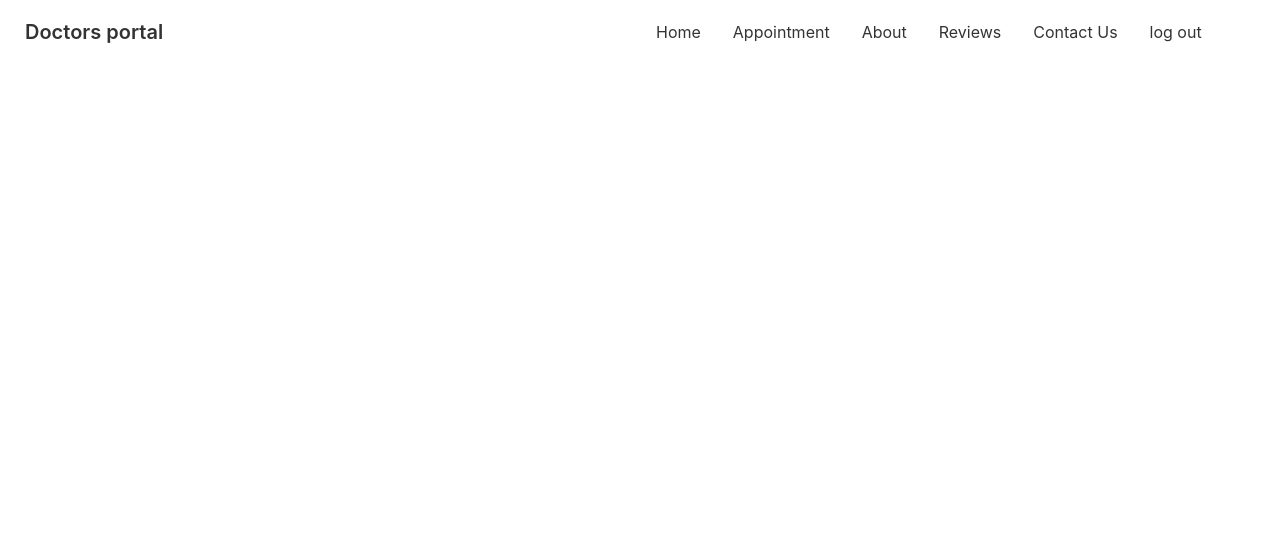
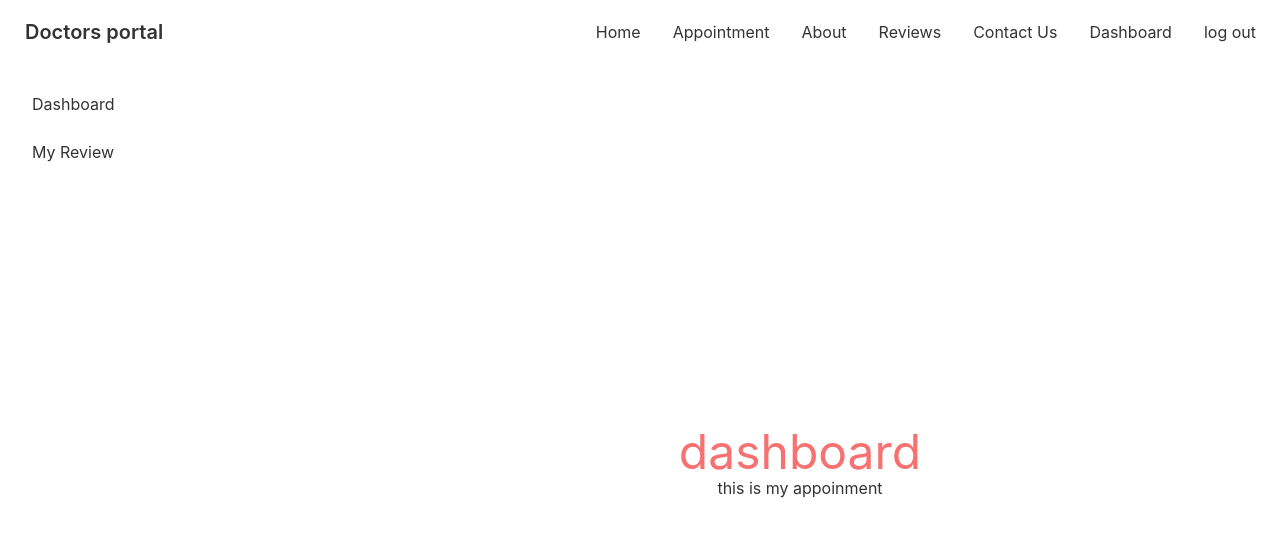
Before and after one commit to akashwebs/doctors-appoinment-client, a React (Create React App) app: page /dashboard in a window 1280 px wide. Shown: the top 536 px of the page. Built offline with nearby package versions, Linux system fonts and the light colour scheme; no server answers; sample sign-in values are in the browser's storage.

Commit message:
added dashboard setup and day by day sloat system

```diff
--- a/src/App.js
+++ b/src/App.js
@@ -9,13 +9,16 @@ import Login from './Pages/Login/Login';
 import SignUp from './Pages/Login/SignUp';
 import RequireAuth from './Pages/Login/RequireAuth';
 import { ToastContainer } from 'react-toastify';
+import Dashboard from './Pages/Dashboard/Dashboard';
+import MyAppoinment from './Pages/Dashboard/MyAppoinment';
+import MyReview from './Pages/Dashboard/MyReview';
 
-const publicRoute=[
-  {path:'/', name:'Home', Component:'Home'},
-  {path:'/home', name:'Home', Component:'Home'},
-  {path:'/About', name:'About', Component:'About'},
-  {path:'/login', name:'Login', Component:'Login'},
-  {path:'/signup', name:'SignUp', Component:'SignUp'},
+const publicRoute = [
+  { path: '/', name: 'Home', Component: 'Home' },
+  { path: '/home', name: 'Home', Component: 'Home' },
+  { path: '/About', name: 'About', Component: 'About' },
+  { path: '/login', name: 'Login', Component: 'Login' },
+  { path: '/signup', name: 'SignUp', Component: 'SignUp' },
 ]
 
 
@@ -30,10 +33,18 @@ function App() {
         <Route path='/login' element={<Login></Login>}></Route>
         <Route path='/signup' element={<SignUp></SignUp>}></Route>
         <Route path='/appointment' element={
-        <RequireAuth>
-          <Appoinment></Appoinment>
-        </RequireAuth>
+          <RequireAuth>
+            <Appoinment></Appoinment>
+          </RequireAuth>
         }></Route>
+        <Route path='/dashboard' element={
+          <RequireAuth>
+            <Dashboard></Dashboard>
+          </RequireAuth>
+        }>
+          <Route index  element={<MyAppoinment></MyAppoinment>}></Route>
+          <Route path='myreview' element={<MyReview></MyReview>}></Route>
+        </Route>
 
       </Routes>
       <ToastContainer></ToastContainer>
--- a/src/Pages/Appoinment/AppoinmentModal.js
+++ b/src/Pages/Appoinment/AppoinmentModal.js
@@ -6,7 +6,7 @@ import {  toast } from 'react-toastify';
 
 
 
-const AppoinmentModal = ({ tretment, date,setTreatment }) => {
+const AppoinmentModal = ({ tretment, date,setTreatment,refetch }) => {
     const [user] = useAuthState(auth)
     const { _id, name, slots } = tretment
     const formatedDate=format(date,'PP')
@@ -35,6 +35,7 @@ const AppoinmentModal = ({ tretment, date,setTreatment }) => {
        .then(data=>{
            if(data.success){
                 toast.success(`successfully booking appoinment ${formatedDate} and ${bookingTime}`)
+                refetch();
                 setTreatment(null)
             }else{
                 toast.error(`already appoinment exsist ${data.exists?.date} and ${data.exists?.slot}`)
--- a/src/Pages/Appoinment/AvailableAppoinment.js
+++ b/src/Pages/Appoinment/AvailableAppoinment.js
@@ -1,34 +1,50 @@
 import { format } from 'date-fns';
 import React, { useEffect, useState } from 'react';
+import { useQuery } from 'react-query';
+import Looding from '../Shared/Looding/Looding';
 import AppoinmentModal from './AppoinmentModal';
 import Services from './Services';
 
-const AvailableAppoinment = ({date}) => {
+const AvailableAppoinment = ({ date }) => {
 
-    const [services, setService]=useState([])
-    const [tretment, setTreatment]=useState(null)
-    useEffect(()=>{
-        fetch('http://localhost:5000/services')
-        .then(res=>res.json())
-        .then(data=>setService(data));
-    },[])
+    // const [services, setService]=useState([])
+    const [tretment, setTreatment] = useState(null)
 
+    const formatedDate = format(date, 'PP');
+
+    const { data: services,isLoading,refetch } = useQuery(['available', formatedDate], () => fetch(`http://localhost:5000/available?date=${formatedDate}`)
+        .then(res => res.json())
+    )
+
+    /*   useEffect(()=>{
+          fetch(`http://localhost:5000/available?date=${formatedDate}`)
+          .then(res=>res.json())
+          .then(data=>setService(data));
+      },[formatedDate])
+   */
+  if(isLoading){return <Looding></Looding>}
 
     return (
         <div className='my-24 px-12'>
-            <h3 className="font-bold text-center text-2xl text-primary">Available Appointments on {format(date,'PP')}</h3>
+            <h3 className="font-bold text-center text-2xl text-primary">Available Appointments on {format(date, 'PP')}</h3>
 
 
             <div className='grid grid-cols-1 md:grid-cols-2 lg:grid-cols-3 gap-5'>
                 {
-                    services.map(service=><Services
+                    services.map(service => <Services
                         key={service._id}
                         service={service}
                         setTreatment={setTreatment}
-                        ></Services>)
+
+                    ></Services>)
                 }
             </div>
-            {tretment &&  <AppoinmentModal setTreatment={setTreatment} date={date} tretment={tretment}></AppoinmentModal>}
+            {tretment && <AppoinmentModal
+            setTreatment={setTreatment}
+            date={date}
+            tretment={tretment}
+            refetch={refetch}
+            ></AppoinmentModal>}
 
         </div>
     );
--- a/src/Pages/Appoinment/Services.js
+++ b/src/Pages/Appoinment/Services.js
@@ -1,18 +1,18 @@
 import React from 'react';
 
 const Services = ({ service,setTreatment }) => {
-    const { name, slots } = service;
+    const { name, available } = service;
     return (
 
         <div className="card bg-base-100 shadow-xl">
             <div className="card-body text-center">
                 <h2 className="font-bold text-xl text-primary text-center">{name}</h2>
-                <p>{slots.length > 1 ? slots[0] : <span className='text-red-600'>no slots Available</span>}</p>
-                <p>{slots.length} space Available</p>
+                <p>{available.length > 1 ? available[0] : <span className='text-red-600'>no slots Available</span>}</p>
+                <p>{available.length} space Available</p>
                 <div className="card-actions justify-center">
 
                     <label
-                        disabled={slots.length < 1}
+                        disabled={available.length < 1}
                         htmlFor="booking-modal"
                         className="modal-button btn btn-secondary text-white"
                         onClick={()=>setTreatment(service)}
--- /dev/null
+++ b/src/Pages/Dashboard/Dashboard.js
@@ -0,0 +1,28 @@
+import React from 'react';
+import { Link, Outlet } from 'react-router-dom';
+
+const Dashboard = () => {
+    return (
+        <div class="drawer drawer-mobile">
+        <input id="my-drawer-2" type="checkbox" class="drawer-toggle" />
+        <div class="drawer-content flex flex-col items-center justify-center">
+            <h1 className='text-5xl text-red-400'>dashboard</h1>
+            <Outlet></Outlet>
+          {/* <!-- Page content here --> */}
+          <label for="my-drawer-2" class="btn btn-primary drawer-button lg:hidden">Open drawer</label>
+
+        </div>
+        <div class="drawer-side">
+          <label for="my-drawer-2" class="drawer-overlay"></label>
+          <ul class="menu p-4 overflow-y-auto w-80 bg-base-100 text-base-content">
+            {/* <!-- Sidebar content here --> */}
+            <li><Link to={'/dashboard'}>Dashboard</Link></li>
+            <li><Link to={'/dashboard/myreview'}>My Review</Link></li>
+          </ul>
+
+        </div>
+      </div>
+    );
+};
+
+export default Dashboard;
--- /dev/null
+++ b/src/Pages/Dashboard/MyAppoinment.js
@@ -0,0 +1,11 @@
+import React from 'react';
+
+const MyAppoinment = () => {
+    return (
+        <div>
+            <h2>this is my appoinment</h2>
+        </div>
+    );
+};
+
+export default MyAppoinment;
--- /dev/null
+++ b/src/Pages/Dashboard/MyReview.js
@@ -0,0 +1,11 @@
+import React from 'react';
+
+const MyReview = () => {
+    return (
+        <div>
+            <h2>this is my review</h2>
+        </div>
+    );
+};
+
+export default MyReview;
--- a/src/Pages/Shared/Navbar/Navbar.js
+++ b/src/Pages/Shared/Navbar/Navbar.js
@@ -17,6 +17,9 @@ const Navbar = () => {
         <li><Link to='/about'>About</Link></li>
         <li><Link to='/reviews'>Reviews</Link></li>
         <li><Link to='/contact'>Contact Us</Link></li>
+        {
+          user && <li><Link to={'/dashboard'}>Dashboard</Link></li>
+        }
         <li>{user?.email? <span onClick={logout}>log out</span> :<Link to='/login'>Login</Link>}</li>
     </>
     return (
```
